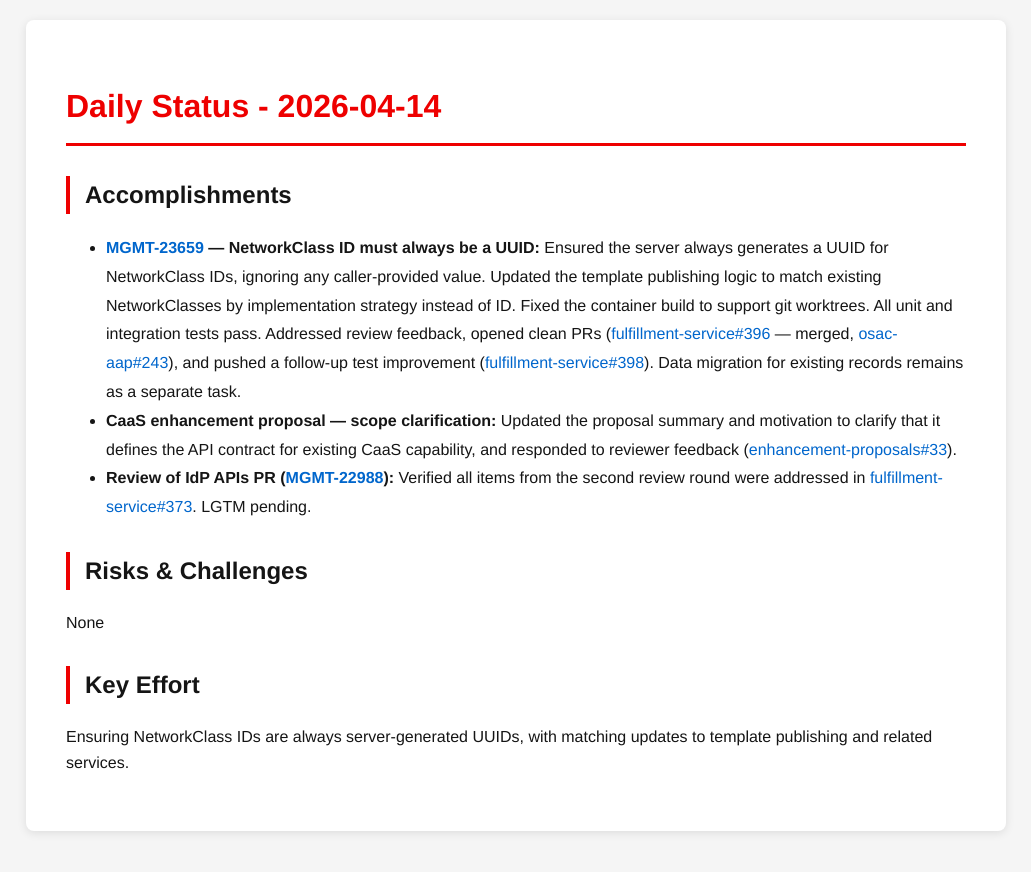
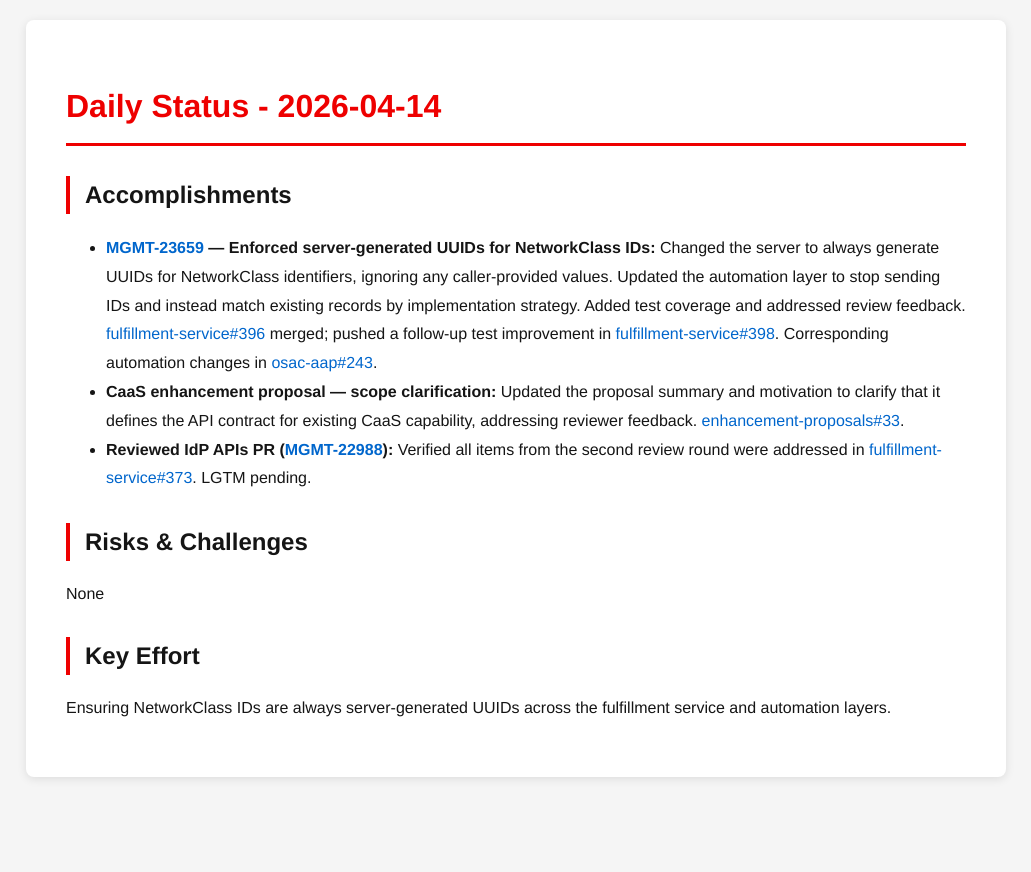
Before and after one commit to tzvatot/daily-status, a Jekyll site: the page built from 2026-04-14.md, in a window 1280 px wide. Shown: the top 872 px of the page, without its empty margins (124-1155 px from the left). Built offline with Jekyll 4.4.1, drawn with Linux system fonts in a browser that asks for light colours.

Commit message:
Daily status update - 2026-04-14

```diff
--- a/2026-04-14.md
+++ b/2026-04-14.md
@@ -7,12 +7,12 @@ date: 2026-04-14
 # Daily Status - 2026-04-14
 
 ## Accomplishments
-- **[MGMT-23659](https://issues.redhat.com/browse/MGMT-23659) — NetworkClass ID must always be a UUID:** Ensured the server always generates a UUID for NetworkClass IDs, ignoring any caller-provided value. Updated the template publishing logic to match existing NetworkClasses by implementation strategy instead of ID. Fixed the container build to support git worktrees. All unit and integration tests pass. Addressed review feedback, opened clean PRs ([fulfillment-service#396](https://github.com/osac-project/fulfillment-service/pull/396) — merged, [osac-aap#243](https://github.com/osac-project/osac-aap/pull/243)), and pushed a follow-up test improvement ([fulfillment-service#398](https://github.com/osac-project/fulfillment-service/pull/398)). Data migration for existing records remains as a separate task.
-- **CaaS enhancement proposal — scope clarification:** Updated the proposal summary and motivation to clarify that it defines the API contract for existing CaaS capability, and responded to reviewer feedback ([enhancement-proposals#33](https://github.com/osac-project/enhancement-proposals/pull/33)).
-- **Review of IdP APIs PR ([MGMT-22988](https://issues.redhat.com/browse/MGMT-22988)):** Verified all items from the second review round were addressed in [fulfillment-service#373](https://github.com/osac-project/fulfillment-service/pull/373). LGTM pending.
+- **[MGMT-23659](https://issues.redhat.com/browse/MGMT-23659) — Enforced server-generated UUIDs for NetworkClass IDs:** Changed the server to always generate UUIDs for NetworkClass identifiers, ignoring any caller-provided values. Updated the automation layer to stop sending IDs and instead match existing records by implementation strategy. Added test coverage and addressed review feedback. [fulfillment-service#396](https://github.com/osac-project/fulfillment-service/pull/396) merged; pushed a follow-up test improvement in [fulfillment-service#398](https://github.com/osac-project/fulfillment-service/pull/398). Corresponding automation changes in [osac-aap#243](https://github.com/osac-project/osac-aap/pull/243).
+- **CaaS enhancement proposal — scope clarification:** Updated the proposal summary and motivation to clarify that it defines the API contract for existing CaaS capability, addressing reviewer feedback. [enhancement-proposals#33](https://github.com/osac-project/enhancement-proposals/pull/33).
+- **Reviewed IdP APIs PR ([MGMT-22988](https://issues.redhat.com/browse/MGMT-22988)):** Verified all items from the second review round were addressed in [fulfillment-service#373](https://github.com/osac-project/fulfillment-service/pull/373). LGTM pending.
 
 ## Risks & Challenges
 None
 
 ## Key Effort
-Ensuring NetworkClass IDs are always server-generated UUIDs, with matching updates to template publishing and related services.
+Ensuring NetworkClass IDs are always server-generated UUIDs across the fulfillment service and automation layers.
```
